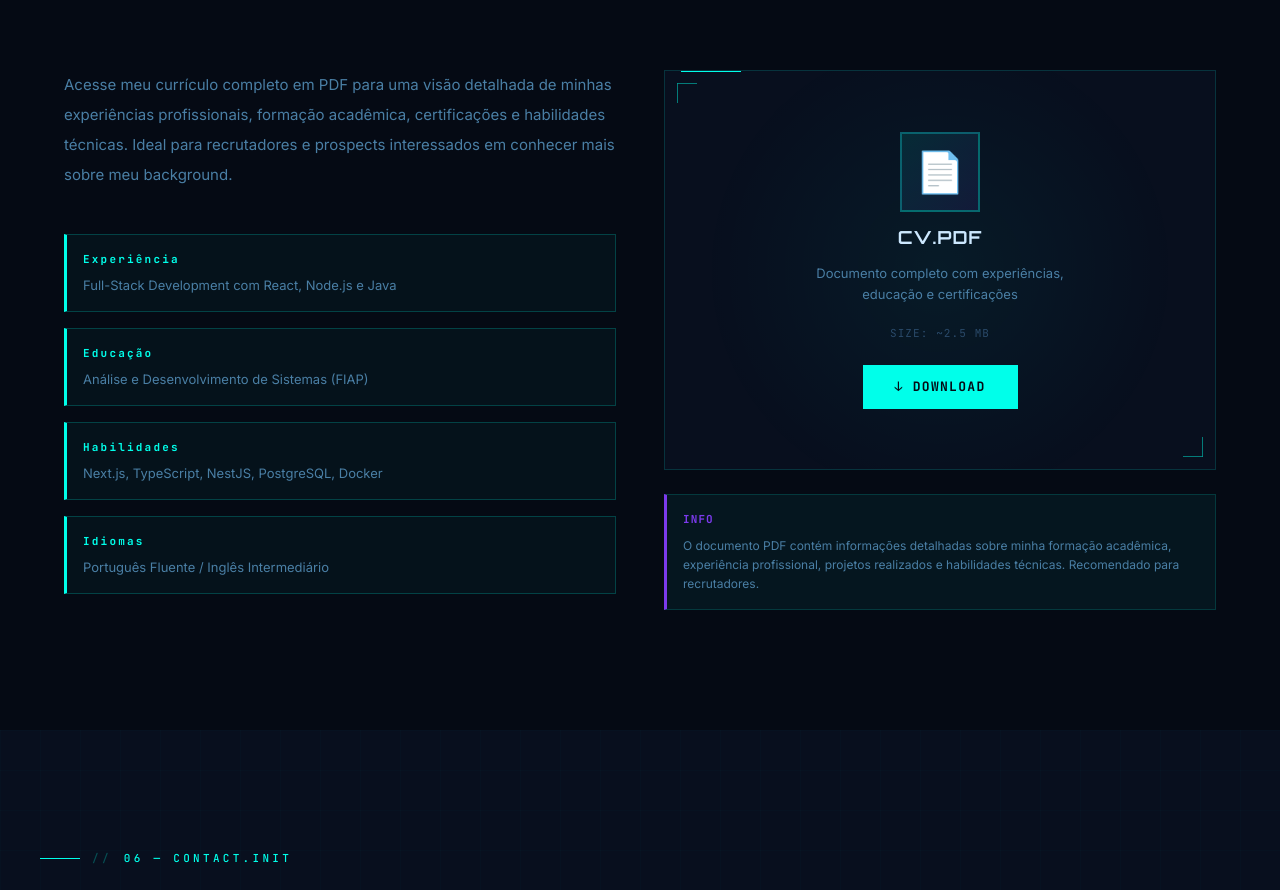
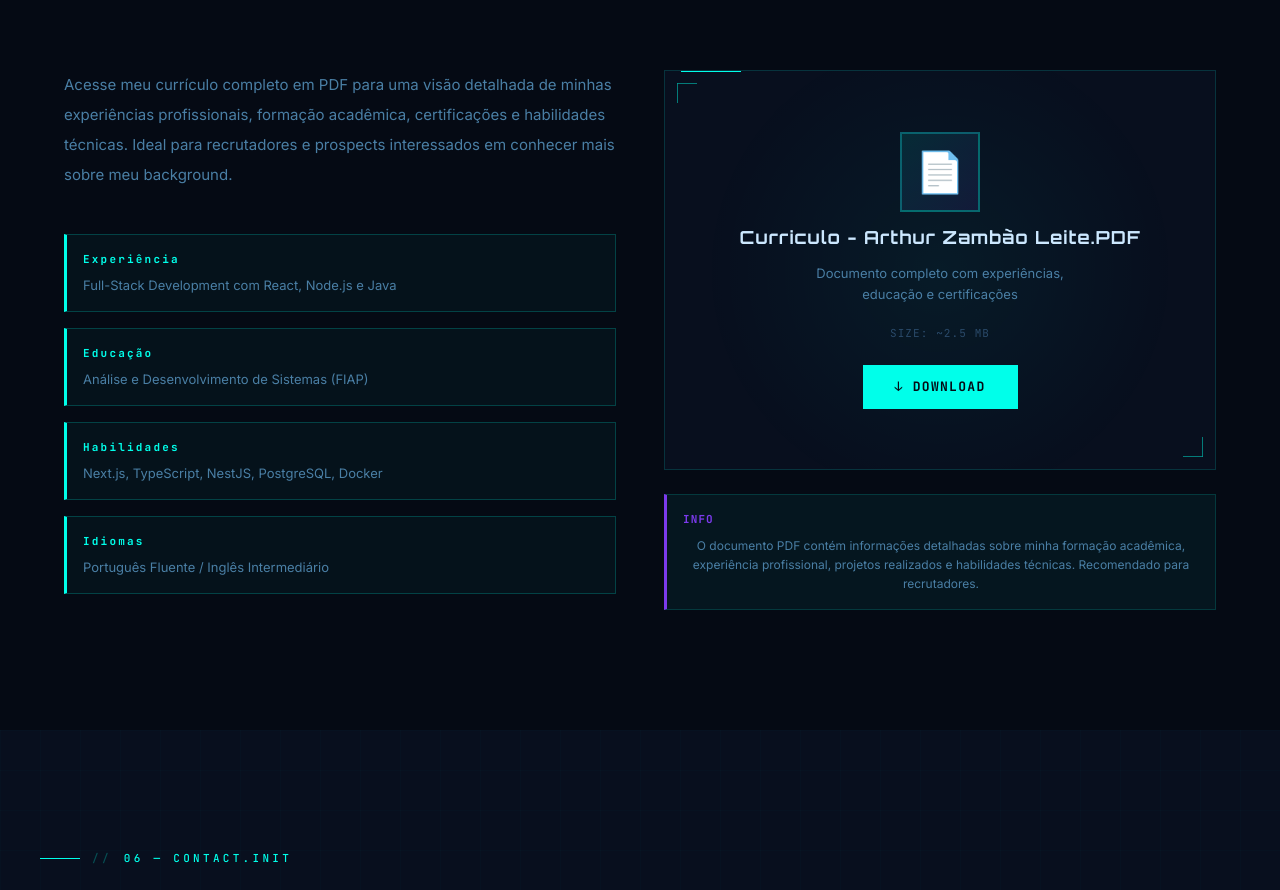
Before and after one commit to ArthurZambao/portfolio-arthurzambao, a Next.js app: page / in a window 1280 px wide. Shown: the part 5064-5954 px from the top of the page. Built offline with nearby package versions, Linux system fonts and the light colour scheme.

Commit message:
hotfix: implement smooth scrolling, define theme styles, add CV component, and update TypeScript configuration

```diff
--- a/src/components/cv.tsx
+++ b/src/components/cv.tsx
@@ -118,11 +118,11 @@ export const CV = () => {
                                 📄
                             </div>
 
-                            <h3 className="font-orbitron" style={{ fontSize: 18, fontWeight: 700, color: "#cce8ff", letterSpacing: "0.05em" }}>
-                                CV.PDF
+                            <h3 className="font-orbitron" style={{ fontSize: 18, fontWeight: 700, color: "#cce8ff", letterSpacing: "0.05em", textAlign: "center" }}>
+                                Curriculo - Arthur Zambão Leite.PDF
                             </h3>
 
-                            <p style={{ fontSize: 13, color: "#4a7fa5", lineHeight: 1.6, maxWidth: 300 }}>
+                            <p style={{ fontSize: 13, color: "#4a7fa5", lineHeight: 1.6, maxWidth: 300, textAlign: "center", margin: "0 auto" }}>
                                 Documento completo com experiências, educação e certificações
                             </p>
 
@@ -132,8 +132,8 @@ export const CV = () => {
                         </div>
 
                         <motion.a
-                            href="/CV.pdf"
-                            download="Arthur_Zambao_CV.pdf"
+                            href="/Curriculo - Arthur Zambão Leite.pdf"
+                            download="Curriculo - Arthur Zambão Leite.pdf"
                             whileHover={{ scale: 1.05, boxShadow: "0 0 20px rgba(0,255,234,0.6)" }}
                             whileTap={{ scale: 0.98 }}
                             style={{
@@ -177,7 +177,7 @@ export const CV = () => {
                         <div className="font-mono" style={{ fontSize: 11, color: "#7c3aed", letterSpacing: "0.1em", marginBottom: 8, fontWeight: 600 }}>
                             INFO
                         </div>
-                        <p style={{ fontSize: 12, color: "#4a7fa5", lineHeight: 1.6 }}>
+                        <p style={{ fontSize: 12, color: "#4a7fa5", lineHeight: 1.6, textAlign: "center" }}>
                             O documento PDF contém informações detalhadas sobre minha formação acadêmica, experiência profissional, projetos realizados e habilidades técnicas. Recomendado para recrutadores.
                         </p>
                     </div>
--- a/src/components/smooth-scroll-provider.tsx
+++ b/src/components/smooth-scroll-provider.tsx
@@ -5,7 +5,6 @@ import Lenis from "@studio-freight/lenis";
 export function SmoothScrollProvider({ children }: { children: ReactNode }) {
     useEffect(() => {
         const lenis = new Lenis({
-            duration: 1.2,
             easing: (t) => Math.min(1, 1.001 - Math.pow(2, -10 * t)),
             orientation: "vertical",
             gestureOrientation: "vertical",
@@ -13,14 +12,18 @@ export function SmoothScrollProvider({ children }: { children: ReactNode }) {
             touchMultiplier: 2,
         });
 
+        let rafId: number;
         function raf(time: number) {
             lenis.raf(time);
-            requestAnimationFrame(raf);
+            rafId = requestAnimationFrame(raf);
         }
 
-        requestAnimationFrame(raf);
+        rafId = requestAnimationFrame(raf);
 
-        return () => lenis.destroy();
+        return () => {
+            cancelAnimationFrame(rafId);
+            lenis.destroy();
+        };
     }, []);
 
     return children;
--- a/src/styles/theme.css
+++ b/src/styles/theme.css
@@ -135,7 +135,6 @@
 
   html {
     font-size: var(--font-size);
-    scroll-behavior: smooth;
   }
 
   h1 {
@@ -180,3 +179,23 @@
     line-height: 1.5;
   }
 }
+
+html.lenis, html.lenis body {
+  height: auto;
+}
+
+.lenis.lenis-smooth {
+  scroll-behavior: auto !important;
+}
+
+.lenis.lenis-smooth [data-lenis-prevent] {
+  overscroll-behavior: contain;
+}
+
+.lenis.lenis-stopped {
+  overflow: hidden;
+}
+
+.lenis.lenis-scrolling iframe {
+  pointer-events: none;
+}
--- a/tsconfig.json
+++ b/tsconfig.json
@@ -15,7 +15,7 @@
     "moduleResolution": "bundler",
     "resolveJsonModule": true,
     "isolatedModules": true,
-    "jsx": "preserve",
+    "jsx": "react-jsx",
     "incremental": true,
     "noUnusedLocals": true,
     "noUnusedParameters": true,
@@ -35,7 +35,8 @@
     "next-env.d.ts",
     "**/*.ts",
     "**/*.tsx",
-    ".next/types/**/*.ts"
+    ".next/types/**/*.ts",
+    ".next/dev/types/**/*.ts"
   ],
   "exclude": [
     "node_modules"
```
Also changed, not shown: 2 other files (tests, documents, lock files or other folders).
